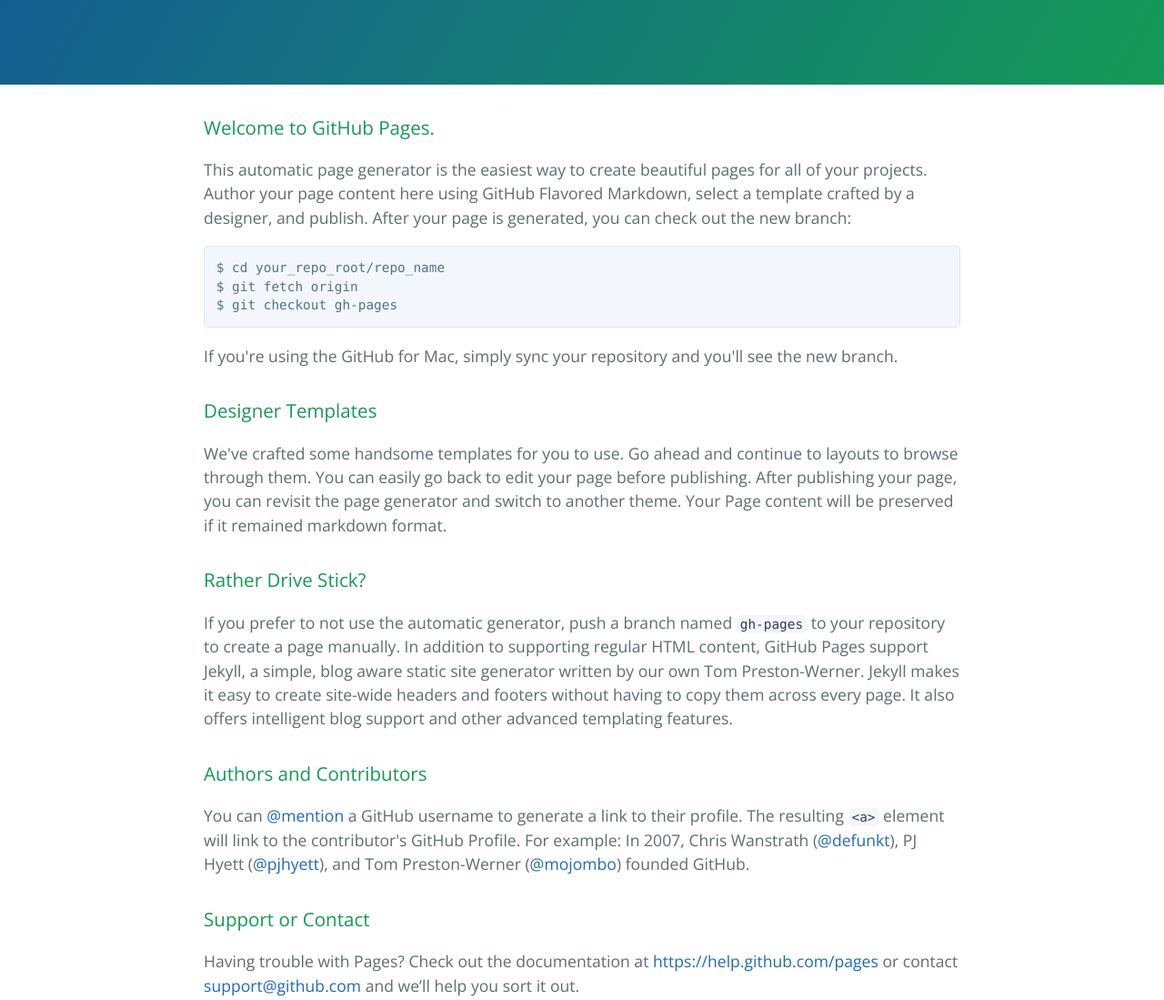
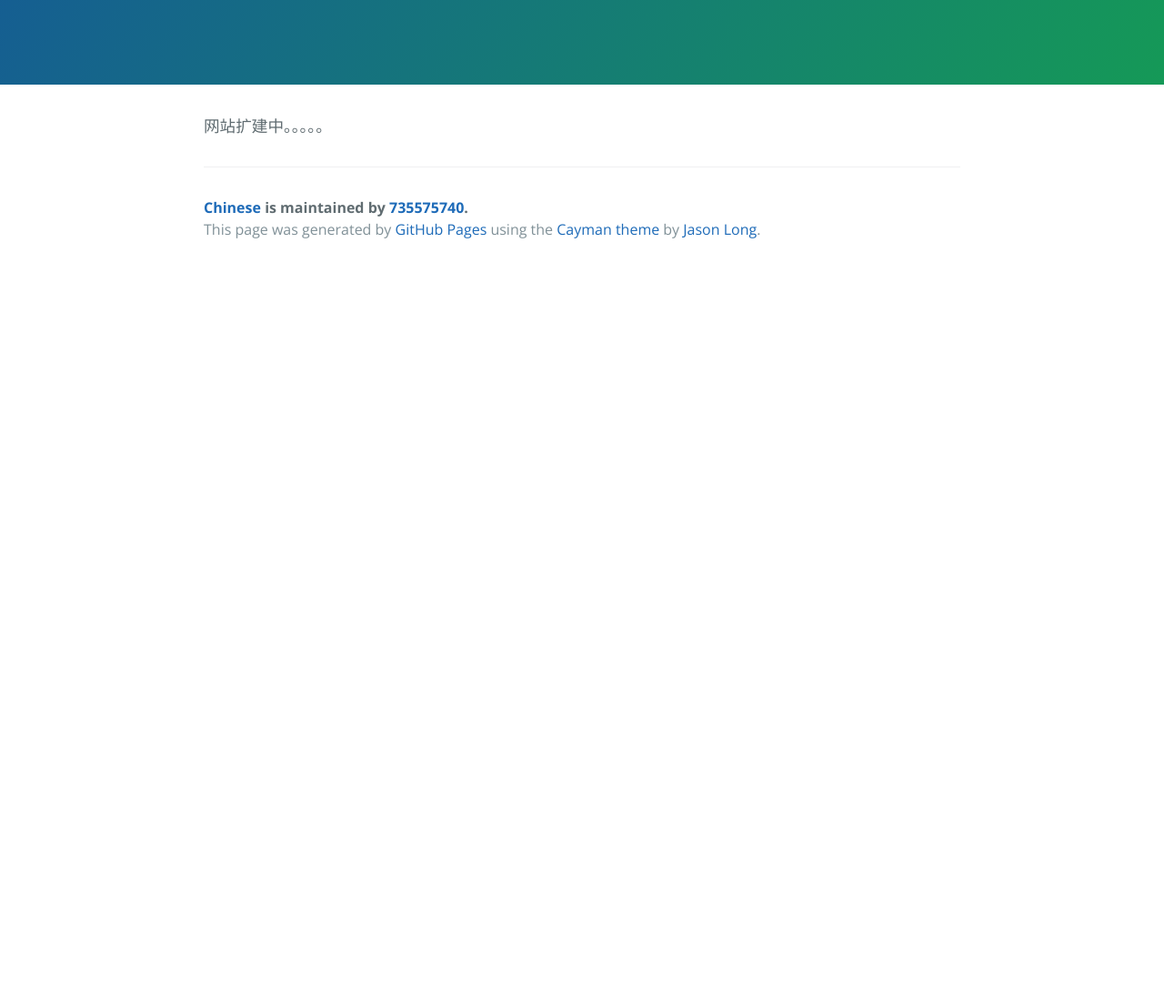
Before and after one commit to 735575740/chinese, a plain HTML site: page index.html in a window 1280 px wide. Shown: the part 290-1389 px from the top of the page at 91% size. After the commit the page ends 800 px from the top, so only its background shows below. Drawn offline with nearby package versions, Linux system fonts and the light colour scheme.

```diff
--- a/index.html
+++ b/index.html
@@ -19,37 +19,7 @@
     </section>
 
     <section class="main-content">
-      <h3>
-<a id="welcome-to-github-pages" class="anchor" href="#welcome-to-github-pages" aria-hidden="true"><span class="octicon octicon-link"></span></a>Welcome to GitHub Pages.</h3>
-
-<p>This automatic page generator is the easiest way to create beautiful pages for all of your projects. Author your page content here using GitHub Flavored Markdown, select a template crafted by a designer, and publish. After your page is generated, you can check out the new branch:</p>
-
-<pre><code>$ cd your_repo_root/repo_name
-$ git fetch origin
-$ git checkout gh-pages
-</code></pre>
-
-<p>If you're using the GitHub for Mac, simply sync your repository and you'll see the new branch.</p>
-
-<h3>
-<a id="designer-templates" class="anchor" href="#designer-templates" aria-hidden="true"><span class="octicon octicon-link"></span></a>Designer Templates</h3>
-
-<p>We've crafted some handsome templates for you to use. Go ahead and continue to layouts to browse through them. You can easily go back to edit your page before publishing. After publishing your page, you can revisit the page generator and switch to another theme. Your Page content will be preserved if it remained markdown format.</p>
-
-<h3>
-<a id="rather-drive-stick" class="anchor" href="#rather-drive-stick" aria-hidden="true"><span class="octicon octicon-link"></span></a>Rather Drive Stick?</h3>
-
-<p>If you prefer to not use the automatic generator, push a branch named <code>gh-pages</code> to your repository to create a page manually. In addition to supporting regular HTML content, GitHub Pages support Jekyll, a simple, blog aware static site generator written by our own Tom Preston-Werner. Jekyll makes it easy to create site-wide headers and footers without having to copy them across every page. It also offers intelligent blog support and other advanced templating features.</p>
-
-<h3>
-<a id="authors-and-contributors" class="anchor" href="#authors-and-contributors" aria-hidden="true"><span class="octicon octicon-link"></span></a>Authors and Contributors</h3>
-
-<p>You can <a href="https://github.com/blog/821" class="user-mention">@mention</a> a GitHub username to generate a link to their profile. The resulting <code>&lt;a&gt;</code> element will link to the contributor's GitHub Profile. For example: In 2007, Chris Wanstrath (<a href="https://github.com/defunkt" class="user-mention">@defunkt</a>), PJ Hyett (<a href="https://github.com/pjhyett" class="user-mention">@pjhyett</a>), and Tom Preston-Werner (<a href="https://github.com/mojombo" class="user-mention">@mojombo</a>) founded GitHub.</p>
-
-<h3>
-<a id="support-or-contact" class="anchor" href="#support-or-contact" aria-hidden="true"><span class="octicon octicon-link"></span></a>Support or Contact</h3>
-
-<p>Having trouble with Pages? Check out the documentation at <a href="https://help.github.com/pages">https://help.github.com/pages</a> or contact <a href="mailto:support@github.com">support@github.com</a> and we’ll help you sort it out.</p>
+      <p>网站扩建中。。。。。</p>
 
       <footer class="site-footer">
         <span class="site-footer-owner"><a href="https://github.com/735575740/chinese">Chinese</a> is maintained by <a href="https://github.com/735575740">735575740</a>.</span>
```
Also changed, not shown: params.json (+1 -1 lines).
